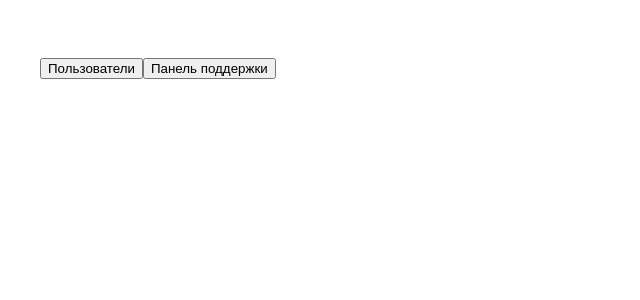
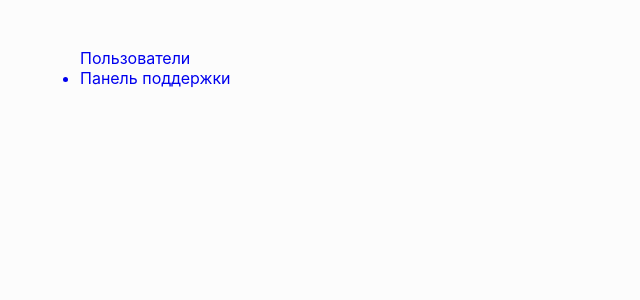
Before and after one commit to Eeenkeeei/adminpanel, a React (Create React App) app: page / in a window 1280 px wide. Shown: the top 300 px of the page, without its empty margins (0-640 px from the left). Built offline with nearby package versions, Linux system fonts and the light colour scheme; the HTML template or start-up script is replaced by a standard one.

Commit message:
добавление стилей, фикс багов

```diff
--- a/src/App.js
+++ b/src/App.js
@@ -9,20 +9,31 @@ class App extends Component {
         // return React.createElement('section', null, React.createElement('div', null, React.createElement('span', null, null)));
         return ( // <- нужно запомнить про открывающую круглую скобку
 
-            <Container>
-                <Row>
-                    <Col className="col-3">
 
+            <div className="container-fluid">
+                <div className="row">
+                    <div className="col-3">
                         <Menu/>
-
-                    </Col>
-                    <Col className="col-9">
-
+                    </div>
+                    <div className="col-9">
                         <Main/>
-
-                    </Col>
-                </Row>
-            </Container>
+                    </div>
+                </div>
+            </div>
+            // <Container>
+            //     <Row>
+            //         <Col className="col-3">
+            //
+            //
+            //
+            //         </Col>
+            //         <Col className="col-9">
+            //
+            //
+            //
+            //         </Col>
+            //     </Row>
+            // </Container>
         ); // <- внутри JSX наверху должен быть всегда один родитель
     }
 }
--- a/src/DatabaseStatistic/DatabaseStatistic.js
+++ b/src/DatabaseStatistic/DatabaseStatistic.js
@@ -1,18 +1,6 @@
 import React, {Component} from 'react';
-import User from "../model/User";
 
 export default class DatabaseStatistic extends Component{
-
-    state = {
-        users: [
-
-        ],
-        avgAge: 0,
-        avgCounter: 0
-    };
-
-
-
     componentWillMount() {
     }
 
--- a/src/Menu/Menu.js
+++ b/src/Menu/Menu.js
@@ -1,6 +1,5 @@
 import React, {Component} from 'react';
 import {Link} from "react-router-dom";
-
 
 
 export default class Menu extends Component {
@@ -9,15 +8,14 @@ export default class Menu extends Component {
     render() {
         return (
         <menu>
-            {/*<Dropdown.Menu show style={{top: 0}}>*/}
-
+            <ul className="list-group">
                 <Link to='/users'>
-                    <button className="btn btn-outline-dark btn-sm">Пользователи</button>
+                    <span className="list-group-item list-group-item-action a">Пользователи</span>
                 </Link>
                 <Link to='/support'>
-                    <button className="btn btn-outline-dark btn-sm" style={{marginTop: 10}}>Панель поддержки</button>
+                    <li className="list-group-item list-group-item-action a">Панель поддержки</li>
                 </Link>
-            {/*</Dropdown.Menu>*/}
+            </ul>
         </menu>
         );
     }
--- a/src/QuestionElement/QuestionElement.js
+++ b/src/QuestionElement/QuestionElement.js
@@ -16,7 +16,6 @@ export default class QuestionElement extends Component {
     };
 
     handlerAnswerButton = () => {
-        console.log('Клик на кнопке');
         this.setState({
             isClicked: !this.state.isClicked
         })
@@ -27,11 +26,10 @@ export default class QuestionElement extends Component {
         let result1;
         let result2;
         event.preventDefault();
-        console.log(new Question(this.props.item.username, this.props.item.theme, this.props.item.question, this.state.questionBody));
         this.setState({
             isClicked: !this.state.isClicked
         });
-        fetch("http://localhost:7777/addAnswer", {
+        fetch("https://timetable-eeenkeeei.herokuapp.com/addAnswer", {
             method: 'POST',
             headers: {'Content-Type': 'application/json'},
             body: JSON.stringify({
@@ -41,28 +39,28 @@ export default class QuestionElement extends Component {
                 "status": this.state.questionBody
             })
         }).then((res) => {
-            res.json().then((res)=>{
+            res.json().then((res) => {
 
                 result1 = res
             });
 
         });
-        fetch("http://localhost:7777/getSupportList", {
+        fetch("https://timetable-eeenkeeei.herokuapp.com/getSupportList", {
             method: 'GET',
             headers: {'Content-Type': 'application/json'},
         })
             .then(res => res.json())
             .then(
                 (result) => {
-                    result2 = result
-                    if (result1 !== undefined && result2 !== undefined){
+                    result2 = result;
+                    if (result1 !== undefined && result2 !== undefined) {
                         this.handlerChangeUsers();
                     }
                 },
                 (error) => {
                     console.log(error)
                 }
-            )
+            );
 
 
         this.setState({
@@ -95,16 +93,17 @@ export default class QuestionElement extends Component {
                         <button type="submit" style={{marginTop: 15}} className="btn btn-outline-success btn-sm"
                                 onClick={this.handlerAddAnswer}>Добавить ответ
                         </button>
-                        <button type="button" style={{marginTop: 15}} className="btn btn-outline-success btn-sm"
-                                onClick={this.handlerChangeUsers}>Обновить
-                        </button>
                     </div>
                 </form>
             ;
         }
 
-
-        return (
+        let questionCard;
+        // if (this.props.item.status !== 'false'){
+        //     questionCard = null
+        // }
+        {
+            this.props.item.status === 'false' ? questionCard =
                 <div>
                     <div className="card" style={{marginTop: 15}}>
                         <div className="card-body">
@@ -123,7 +122,11 @@ export default class QuestionElement extends Component {
                             {answerForm}
                         </div>
                     </div>
-            </div>
+                </div> : questionCard = null
+        }
+
+        return (
+            questionCard
         )
     }
 }
--- a/src/QuestionsList/QuestionList.js
+++ b/src/QuestionsList/QuestionList.js
@@ -7,7 +7,6 @@ export default class QuestionList extends Component {
 
 
     handleUsersChange = () => {
-        console.log(!this.state.toggle);
         this.setState({toggle: !this.state.toggle});
     };
 
@@ -18,7 +17,7 @@ export default class QuestionList extends Component {
     }; // <- ES10: 2019 (Babel)
 
     componentDidMount() {
-        fetch("http://localhost:7777/getSupportList", {
+        fetch("https://timetable-eeenkeeei.herokuapp.com/getSupportList", {
             method: 'GET',
             headers: {'Content-Type': 'application/json'},
         })
@@ -50,9 +49,8 @@ export default class QuestionList extends Component {
 
     componentDidUpdate(prevProps, prevState, snapshot) {
         if (prevState.toggle !== this.state.toggle) {
-            console.log('DID UPDATE');
             this.setState({questions: [], users: []}); // сброс предыдущих массивов
-            fetch("http://localhost:7777/getSupportList", {
+            fetch("https://timetable-eeenkeeei.herokuapp.com/getSupportList", {
                 method: 'GET',
                 headers: {'Content-Type': 'application/json'},
             })
--- a/src/UsersPage/UsersPage.js
+++ b/src/UsersPage/UsersPage.js
@@ -13,7 +13,7 @@ export default class UsersPage extends Component{
 
     componentDidMount() {
 
-        fetch("http://localhost:7777/getSupportList", {
+        fetch("https://timetable-eeenkeeei.herokuapp.com/getSupportList", {
             method: 'GET',
             headers: {'Content-Type': 'application/json'},
         })
--- a/src/index.css
+++ b/src/index.css
@@ -1,14 +1,16 @@
 body {
   margin: 0;
   padding-top: 2rem;
-  font-family: -apple-system, BlinkMacSystemFont, "Segoe UI", "Roboto", "Oxygen",
-    "Ubuntu", "Cantarell", "Fira Sans", "Droid Sans", "Helvetica Neue",
-    sans-serif;
   -webkit-font-smoothing: antialiased;
   -moz-osx-font-smoothing: grayscale;
+  background: #FCFCFC;
+  font-family: SF Pro Text,SF Pro Icons,Helvetica Neue,Helvetica,Arial,sans-serif !important;
 }
 
 code {
   font-family: source-code-pro, Menlo, Monaco, Consolas, "Courier New",
     monospace;
 }
+a {
+  text-decoration: none; /* Отменяем подчеркивание у ссылки */
+}
```
Also changed, not shown: travis.yml (added, +14 -0 lines). Lines whose indentation alone changed are shown as unchanged.
